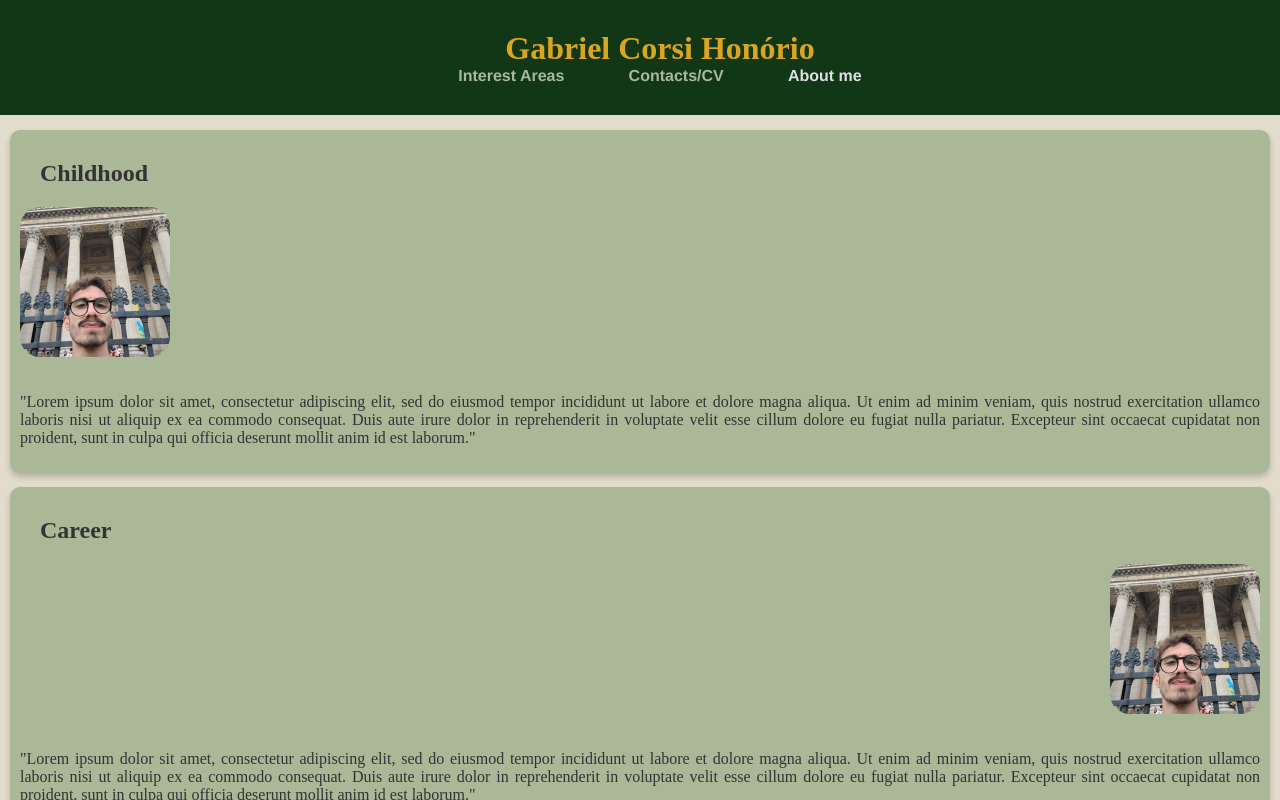
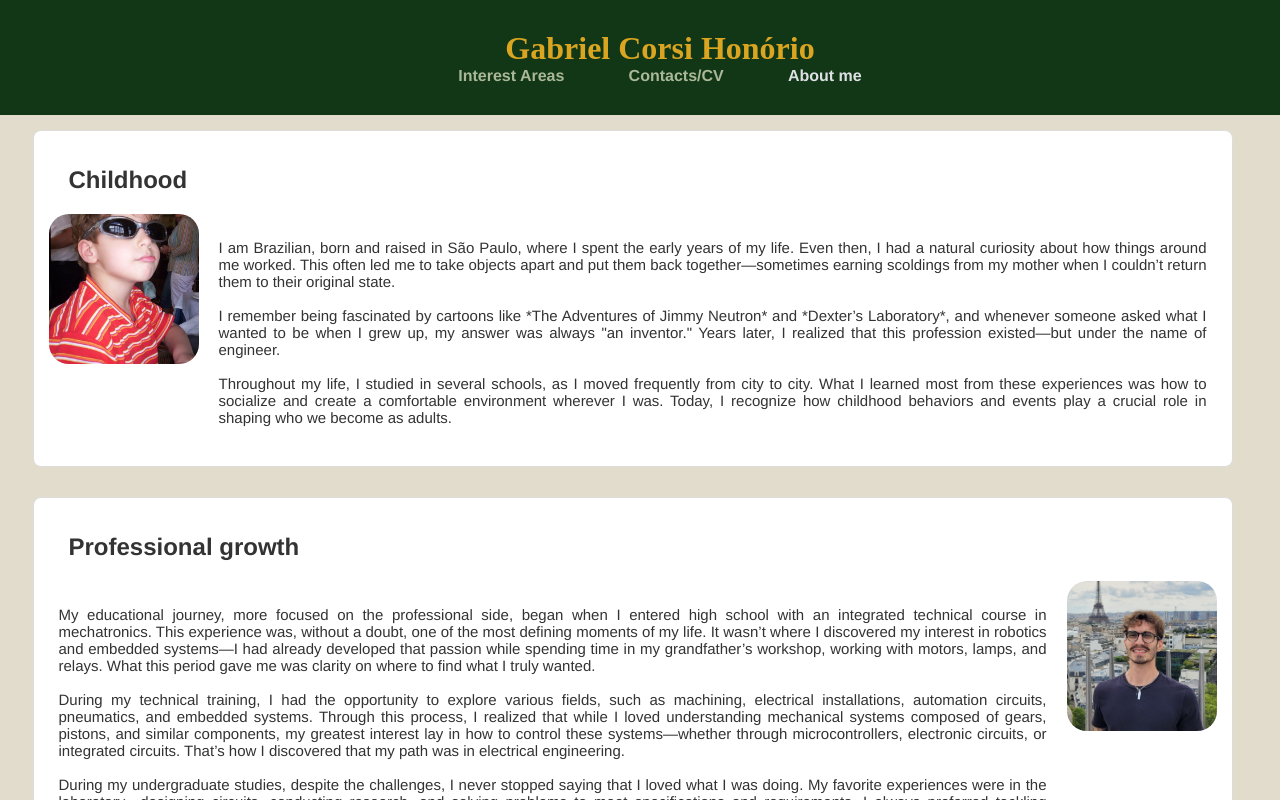
Before and after one commit to GabrielCorsiHonorio/EPC_IA_VAR_JO, a Next.js app: page /QuemSouEu in a window 1280 px wide. Shown: the top 800 px of the page. Built offline with nearby package versions, Linux system fonts and the light colour scheme; a web font is replaced by a local one.

Commit message:
implementação de barra no header, nova página de AdI e adição dos textos

```diff
--- a/pages/QuemSouEu.js
+++ b/pages/QuemSouEu.js
@@ -5,7 +5,17 @@ import styles from '../styles/QSM.module.css';
 const QSM = () => {
     const router = useRouter();
 
+    const text1 = `I am Brazilian, born and raised in São Paulo, where I spent the early years of my life. Even then, I had a natural curiosity about how things around me worked. This often led me to take objects apart and put them back together—sometimes earning scoldings from my mother when I couldn’t return them to their original state.  \n\nI remember being fascinated by cartoons like *The Adventures of Jimmy Neutron* and *Dexter’s Laboratory*, and whenever someone asked what I wanted to be when I grew up, my answer was always "an inventor." Years later, I realized that this profession existed—but under the name of engineer.  \n\nThroughout my life, I studied in several schools, as I moved frequently from city to city. What I learned most from these experiences was how to socialize and create a comfortable environment wherever I was. Today, I recognize how childhood behaviors and events play a crucial role in shaping who we become as adults.`
 
+    const text2 = `My educational journey, more focused on the professional side, began when I entered high school with an integrated technical course in mechatronics. This experience was, without a doubt, one of the most defining moments of my life. It wasn’t where I discovered my interest in robotics and embedded systems—I had already developed that passion while spending time in my grandfather’s workshop, working with motors, lamps, and relays. What this period gave me was clarity on where to find what I truly wanted.
+
+During my technical training, I had the opportunity to explore various fields, such as machining, electrical installations, automation circuits, pneumatics, and embedded systems. Through this process, I realized that while I loved understanding mechanical systems composed of gears, pistons, and similar components, my greatest interest lay in how to control these systems—whether through microcontrollers, electronic circuits, or integrated circuits. That’s how I discovered that my path was in electrical engineering.
+
+During my undergraduate studies, despite the challenges, I never stopped saying that I loved what I was doing. My favorite experiences were in the laboratory—designing circuits, conducting research, and solving problems to meet specifications and requirements. I always preferred tackling practical challenges, thinking critically, analyzing, and arriving at hypotheses and solutions rather than simply testing my knowledge through exams.
+
+Studying at a prestigious university in Brazil gave me the opportunity to take on one of the biggest challenges of my life: moving to another continent to continue my studies, thanks to a dual-degree program. This journey was far from easy, and I had to push myself multiple times. Like when, during the pandemic, I was preparing for university entrance exams while finishing my technical degree thesis, or when I trained my English conversation skills just days before the dual-degree interview and later studied French grammar every day before my university classes. I learned both languages on my own.
+
+Today, I see that I’m still passionate about control systems projects, and I also take pride in the knowledge I’ve gained in areas like mechanics and programming—fields that only enrich and enhance my professional growth.`
     return (
     <div className={styles.pageContainer}>
       <header className={styles.header}>
@@ -24,30 +34,38 @@ const QSM = () => {
         <main className={styles.mainContent}>
 
 
-        <section className={styles.section} id="vue-ensemble">
+              <section className={styles.section}>
         <h2 className={styles.sectionTitle}>Childhood</h2>
         <div className={`${styles.sectionBlock}`}>
-          <div className={styles.circle_container}>
-            <img src="/images/corsi.jpg" alt="Descrição da imagem" className={styles.circle_image} />
+          <div className={styles.imageWrapper}>
+            <img
+              src="/images/childhood.jpg"
+              alt="Descrição da imagem"
+              className={styles.circleImage}
+            />
           </div>
-          <p className={styles.sectionText}>
-          "Lorem ipsum dolor sit amet, consectetur adipiscing elit, sed do eiusmod tempor incididunt ut labore et dolore magna aliqua. Ut enim ad minim veniam, quis nostrud exercitation ullamco laboris nisi ut aliquip ex ea commodo consequat. Duis aute irure dolor in reprehenderit in voluptate velit esse cillum dolore eu fugiat nulla pariatur. Excepteur sint occaecat cupidatat non proident, sunt in culpa qui officia deserunt mollit anim id est laborum."
-          </p>
+          <div className={styles.textWrapper}>
+          <p className={styles.sectionText}>{text1}</p>
+          </div>
         </div>
       </section>
 
-        <section className={styles.section} id="vue-ensemble">
-          <h2 className={styles.sectionTitle}>Career</h2>
+
+      <section className={styles.section}>
+        <h2 className={styles.sectionTitle}>Professional growth</h2>
         <div className={`${styles.sectionBlock} ${styles.reverse}`}>
-          <div className={styles.circle_container}>
-            <img src="/images/corsi.jpg" alt="Descrição da imagem" className={styles.circle_image} />
+          <div className={styles.imageWrapper}>
+            <img
+              src="/images/fotoCV.jpg"
+              alt="Descrição da imagem"
+              className={styles.circleImage}
+            />
           </div>
-          <p className={styles.sectionText}>
-          "Lorem ipsum dolor sit amet, consectetur adipiscing elit, sed do eiusmod tempor incididunt ut labore et dolore magna aliqua. Ut enim ad minim veniam, quis nostrud exercitation ullamco laboris nisi ut aliquip ex ea commodo consequat. Duis aute irure dolor in reprehenderit in voluptate velit esse cillum dolore eu fugiat nulla pariatur. Excepteur sint occaecat cupidatat non proident, sunt in culpa qui officia deserunt mollit anim id est laborum."
-          </p>
+          <div className={styles.textWrapper}>
+          <p className={styles.sectionText}>{text2}</p>
+          </div>
         </div>
       </section>
-
 
 
         </main>
--- a/styles/AdI.module.css
+++ b/styles/AdI.module.css
@@ -42,10 +42,7 @@
     flex: 1;
     white-space: nowrap;
     scrollbar-width:none;
-    /* align-items: center; */
     width: 40vw;
-    /* flex-direction: column; */
-
   }
 
   .nav {
@@ -55,7 +52,7 @@
     justify-content: space-evenly;
     overflow-x: auto;
     cursor: pointer;
-    /* overflow: hidden; */
+
 }
 
 .nav::-webkit-scrollbar {
@@ -110,13 +107,12 @@
 
 .mainContent {
   display: flex;
-  margin: 0 auto; /* Centraliza o conteúdo */
+  margin: 0 auto;
   flex-direction: column;
   gap: 20px;
   width: 100%;
   max-width: 1200px;
   padding: 10px;
-  /* height: 100%; */
 }
 
 .section{
@@ -140,6 +136,9 @@
 .sectionText{
   text-align: justify;
   color: white;
+  margin-bottom: 1rem; /* Espaçamento entre parágrafos */
+  line-height: 1.6;
+  white-space: pre-line;
 }
 
 
@@ -184,6 +183,7 @@
   border: none;
   cursor: pointer;
   color:#333;
+  font-size: 15px;
 }
 
 .tagButton:hover {
@@ -234,6 +234,8 @@
 
 .blockText {
   color: #555;
+  text-align: justify;
+  white-space: pre-line;
 }
 
 .blockTags {
@@ -245,7 +247,7 @@
 
 .blockTag {
   padding: 5px 10px;
-  font-size: 12px;
+  font-size: 13px;
   border-radius: 12px;
   /* background-color: #e0e0e0; */
   background-color: #aab898;
--- a/styles/QSM.module.css
+++ b/styles/QSM.module.css
@@ -11,7 +11,14 @@
     padding: 0;
     /* height: 100vh; */
     /* width: 100vw; */
-    overflow: hidden;
+    /* overflow: hidden; */
+
+
+    flex-direction: column; /* Garantir que o conteúdo seja empilhado verticalmente */
+    min-height: 100vh; /* Ocupa toda a altura da tela */
+    width: 100%; /* Ocupa toda a largura da tela */
+    margin: 0;
+    box-sizing: border-box;
   }
 
   .header {
@@ -39,11 +46,8 @@
     display: flex;
     flex: 1;
     white-space: nowrap;
-    scrollbar-width: none;
-    /* align-items: center; */
+    scrollbar-width:none;
     width: 40vw;
-    /* -ms-overflow-style: none;  */
-    /* overflow-x: auto;  */
   }
 
   .nav {
@@ -51,21 +55,18 @@
     display: flex;
     align-items: center;
     justify-content: space-evenly;
-    /* overflow-x: auto;  */
+    overflow-x: auto;
     cursor: pointer;
 }
 
 .nav::-webkit-scrollbar {
-  height: 5px;
+  height: 2px;
 }
 
 .nav::-webkit-scrollbar-thumb {
   background: #aab898;
 }
 
-.nav::-webkit-scrollbar-thumb:hover {
-  background: #333;
-}
 
 
   .nav_link {
@@ -96,71 +97,89 @@
 
 
  .pageContent {
+    position:static;
     display: flex;
     background-color: #e2dccd;
     color: #333;
-    /* height: 100vh; */
     padding-top: 120px;
     overflow: hidden;
-    height: 100%;
+    width: 100%;
+    box-sizing: border-box;
+    padding-right: 15px;
+    min-height: 100vh;
   }
 
 .mainContent{
-    display: block;
-    margin: 10px;
+
+    display: flex;
+    margin: 0 auto;
+    flex-direction: column;
+    gap: 20px;
+    width: 100%;
+    max-width: 1200px;
+    padding: 10px;
 
 }
 
-.section{
-  display: inline-block;
-    padding: 10px;
-    border-radius: 10px;
-    background-color: #aab898;
-    margin-bottom: 10px;
-    box-shadow: 0 4px 6px rgba(0, 0, 0, 0.2);
-    overflow: hidden;
+.section {
+  display: block;
+  padding: 15px;
+  margin-bottom: 10px;
+  overflow: hidden;
+
+  border: 1px solid #ddd;
+  border-radius: 8px;
+  background-color: #fff;
 }
 
-.sectionTitle{
-  /* display: flex; */
-    text-align: left;
-    padding-left: 20px;
+.sectionTitle {
+  text-align: left;
+  padding-left: 20px;
+  font-family: 'Arimo',sans-serif;
 }
 
 .sectionBlock {
   display: flex;
   flex-wrap: wrap;
   align-items: flex-start;
-  gap: 20px;
-
+  gap: 10px;
 }
 
-.reverse {
+.reverse{
   flex-direction: row-reverse;
 }
 
-.circle_container {
+.imageWrapper {
   flex-shrink: 0;
   display: flex;
+  justify-content: center;
   width: 150px;
   height: 150px;
   border-radius: 20px;
   overflow: hidden;
-
 }
 
-.circle_image {
+.circleImage {
   width: 100%;
   height: 100%;
   object-fit: cover;
 }
 
+.textWrapper {
+  flex: 1; /* O texto ocupa o restante do espaço */
+}
 
-.sectionText{
-  /* flex-grow: 1; */
+.sectionText {
   text-align: justify;
+  white-space: pre-line;
+  /* margin-bottom: 1em; */
+  padding: 10px;
+  font-size: 15px;
+  font-family: 'Arimo',sans-serif;
+}
 
-}
+
+
 
 @media (max-width: 975px) {
   .navContainer {
@@ -178,6 +197,15 @@
 @media (max-width: 660px) {
   .navContainer {
     width: 70vw;
+  }
+
+  .sectionBlock {
+    flex-direction: column;
+    align-items: center;
+  }
+
+  .textWrapper {
+    text-align: center;
   }
 }
 
--- a/styles/index.module.css
+++ b/styles/index.module.css
@@ -32,6 +32,7 @@
 
 .buttonsContainer {
   margin-top: 20px;
+  cursor: pointer;
 }
 
 .button {
```
Also changed, not shown: pages/AreaDeInteresse.js (+22 -14 lines), styles/contatosCV.module.css (+4 -10 lines), public/images/childhood.jpg (added), public/images/fotoCV.jpg (added). Lines whose indentation alone changed are shown as unchanged.
